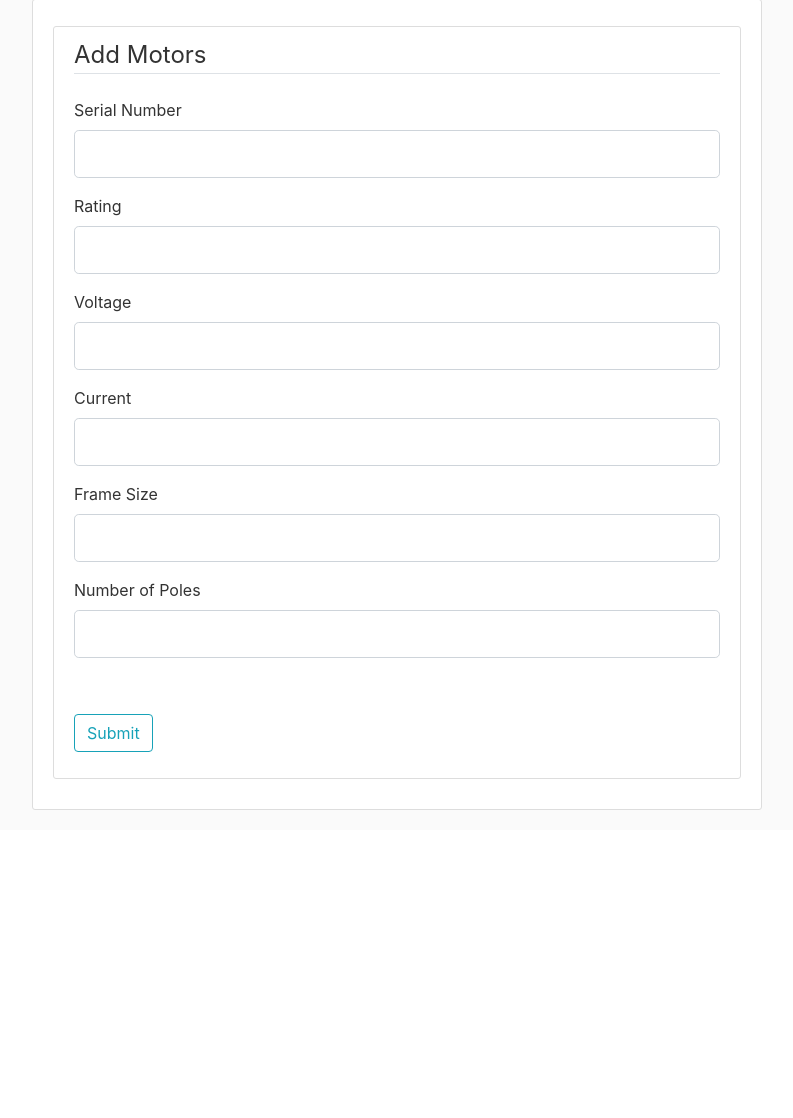
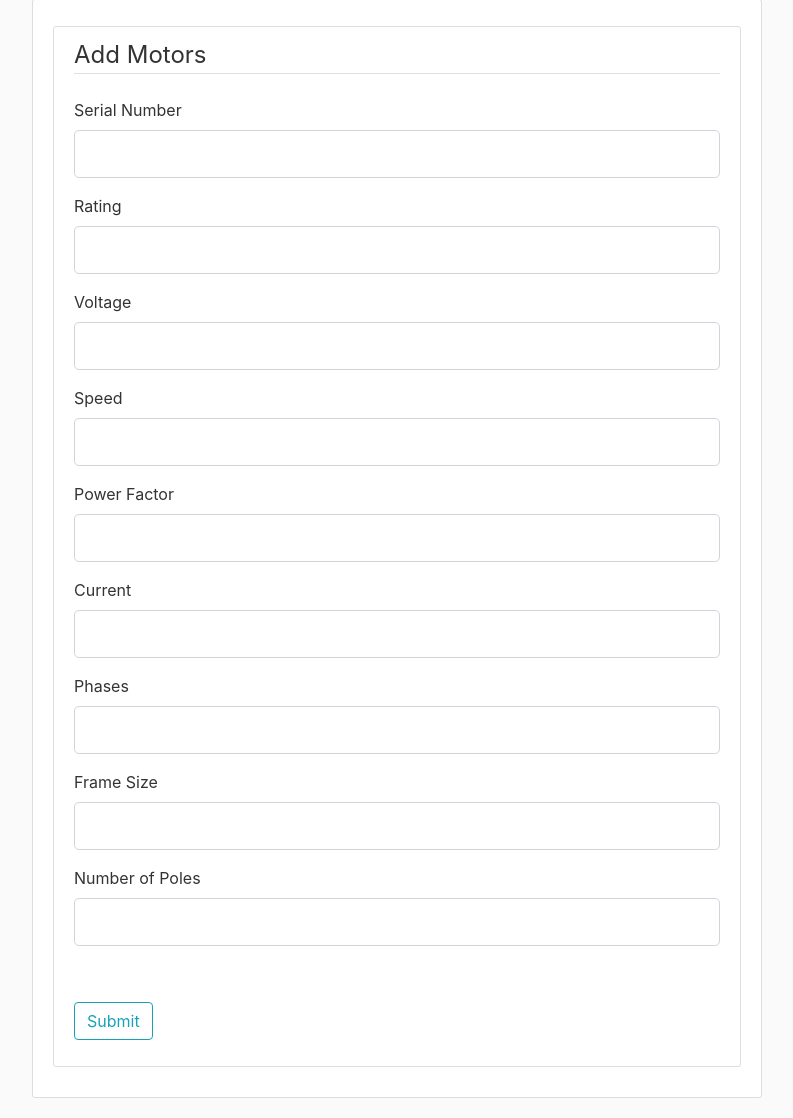
Before and after one commit to daniel-stephens/fault_logger, a Flask app: page /motors in a window 1280 px wide. Shown: the part 105-1223 px from the top of the page, without its empty margins (53-846 px from the left). Before the commit the page ends 915 px from the top, so only its background shows below. Run offline with Flask 2, Linux system fonts and the light colour scheme; some libraries are stand-ins or nearby versions.

Commit message:
building dashboard

```diff
--- a/fault_logger_app/app/forms.py
+++ b/fault_logger_app/app/forms.py
@@ -1,7 +1,7 @@
 from flask_wtf import FlaskForm
 from wtforms_sqlalchemy.fields import QuerySelectField
 from flask_login import current_user
-from wtforms import StringField, PasswordField, SubmitField, BooleanField, IntegerField
+from wtforms import StringField, PasswordField, SubmitField, BooleanField, IntegerField, FloatField
 from  wtforms.validators import DataRequired, Length, Email, EqualTo, ValidationError
 from app.models import User, Position, Location, Motors, Starter, Faults, Function
 
@@ -59,16 +59,12 @@ class LoginForm(FlaskForm):
 
 
 class UpdateAccountForm(FlaskForm):
-    first_name = StringField('First Name',
-                           validators=[DataRequired(), Length(min=2, max=20)])
-    last_name = StringField('Last Name',
-                           validators=[DataRequired(), Length(min=2, max=20)])
-    position = StringField('Position',
-                        validators=[DataRequired(), Email()])
-
-    email = StringField('Email',
-                        validators=[DataRequired(), Email()])
-
+    first_name = StringField('First Name', validators=[DataRequired(),
+                Length(min=2, max=20)])
+    last_name = StringField('Last Name', validators=[DataRequired(),
+                Length(min=2, max=20)])
+    position = position = QuerySelectField(query_factory = position_query, allow_blank=True, get_label='position')
+    email = StringField('Email', validators=[DataRequired(), Email()])
     submit = SubmitField('Update')
 
     def validate_email(self, email):
@@ -80,9 +76,12 @@ class UpdateAccountForm(FlaskForm):
 
 class MotorForm(FlaskForm):
     serial_number = StringField('Serial Number', validators=[DataRequired()])
-    rating = IntegerField('Rating', validators=[DataRequired()])
+    rating = FloatField('Rating', validators=[DataRequired()])
     voltage = IntegerField('Voltage', validators=[DataRequired()])
-    current = IntegerField('Current', validators=[DataRequired()])
+    speed = IntegerField('Speed', validators=[DataRequired()])
+    pf = FloatField('Power Factor', validators=[DataRequired()])
+    amp = FloatField('Current', validators=[DataRequired()])
+    phase = IntegerField('Phases', validators=[DataRequired()])
     frame_size = StringField('Frame Size', validators=[DataRequired()])
     number_of_poles = IntegerField('Number of Poles', validators=[DataRequired()])
     submit = SubmitField('Submit')
--- a/fault_logger_app/app/routes.py
+++ b/fault_logger_app/app/routes.py
@@ -82,12 +82,24 @@ def account():
 def motor_log():
     form = MotorForm()
     if form.validate_on_submit():
-        motor = Motors(serial_number=form.serial_number.data, rating=form.rating.data, voltage=form.voltage.data, current=form.current.data,
-                       frame_size=form.frame_size.data, number_of_poles=form.number_of_poles.data)
-        db.session.add(motor)
-        db.session.commit()
-        flash(f'Motor has been created in the database', 'Success')
-        return redirect(url_for('home'))
+        try:
+            motor = Motors(serial_number=form.serial_number.data,
+                            rating=form.rating.data,
+                            voltage=form.voltage.data,
+                            speed=form.speed.data,
+                            pf=form.pf.data,
+                            amp=form.amp.data,
+                            phase=form.phase.data,
+                            frame_size=form.frame_size.data,
+                            number_of_poles=form.number_of_poles.data)
+            db.session.add(motor)
+            db.session.commit()
+            flash(f'Motor has been created in the database', 'Success')
+            return redirect(url_for('motor_log'))
+
+        except:
+            flash(f'There was an Error. Please Try Again', 'Warning')
+            return redirect(url_for('motor_log'))
 
     return render_template('motors.html', title='Motors',
                            form=form)
@@ -97,16 +109,18 @@ def motor_log():
 def functions_log():
     form = FunctionForm()
     if form.validate_on_submit():
-
-        motors = form.motor.data
-        motor = Motors.query.filter_by(serial_number=motors).first()
-
-        function = Function(number=form.number.data, name=form.name.data, rating=form.rating.data,
-                            motor=motor, location=form.location.data, starter=form.starter.data)
-        db.session.add(function)
-        db.session.commit()
-        flash(f'Motor usage has been created in the database', 'Success')
-        return redirect(url_for('home'))
+        try:
+            motors = form.motor.data
+            motor = Motors.query.filter_by(serial_number=motors).first()
+            function = Function(number=form.number.data, name=form.name.data, rating=form.rating.data,
+                                motor=motor, location=form.location.data, starter=form.starter.data)
+            db.session.add(function)
+            db.session.commit()
+            flash(f'Motor usage has been created in the database', 'Success')
+            return redirect(url_for('functions_log'))
+        except :
+            flash(f'There was an Error, Please try again', 'Warning')
+            return redirect(url_for('functions_log'))
 
     return render_template('functions.html', title='Function', form=form)
 
@@ -117,17 +131,20 @@ def faults_log():
     form = FaultForm()
 
     if form.validate_on_submit():
-        current_user.first_name = form.usage.data
-        reporter = User.query.filter_by(email=form.reporter.data).first()
-        funct = form.usage.data
-        usage = Function.query.filter_by(number=funct).first()
+        try:
+            # current_user.first_name = form.usage.data
+            reporter = User.query.filter_by(email=form.reporter.data).first()
+            usage = Function.query.filter_by(number=form.usage.data).first()
 
-        fault = Fault_log(fault=form.faults.data, reporter=reporter,
-                          usage=usage)
-        db.session.add(fault)
-        db.session.commit()
-        flash(f'Motor fault has been created in the database', 'Success')
-        return redirect(url_for('home'))
+            fault = Fault_log(fault=form.faults.data, reporter=reporter,
+                            usage=usage)
+            db.session.add(fault)
+            db.session.commit()
+            flash(f'Motor fault has been created in the database', 'Success')
+            return redirect(url_for('faults_log'))
+        except :
+            flash(f'There was an error. Please try again', 'Warning')
+            return redirect(url_for('faults_log'))
 
     return render_template('faults.html', title='Fault', form=form)
 
--- a/fault_logger_app/app/templates/faults.html
+++ b/fault_logger_app/app/templates/faults.html
@@ -4,7 +4,6 @@
     <div class="media">
       <div class="media-body">
         <h2 class="ml-2">{{ current_user.first_name }} {{ current_user.last_name }}</h2>
-        <p class="ml-2">{{ current_user.email }}</p>
       </div>
     </div>
      <div class = 'panel'>
--- a/fault_logger_app/app/templates/motors.html
+++ b/fault_logger_app/app/templates/motors.html
@@ -53,19 +53,58 @@
                             {{ form.voltage(class="form-control form-control-lg") }}
                         {% endif %}
                 </div>
+                <div class="form-group">
+                    {{ form.speed.label(class="form-control-label") }}
+                    {% if form.speed.errors %}
+                        {{ form.speed(class="form-control form-control-lg is-invalid") }}
+                        <div class="invalid-feedback">
+                            {% for error in form.speed.errors %}
+                                <span>{{ error }}</span>
+                            {% endfor %}
+                        </div>
+                    {% else %}
+                        {{ form.speed(class="form-control form-control-lg") }}
+                    {% endif %}
+                </div>
+                <div class="form-group">
+                    {{ form.pf.label(class="form-control-label") }}
+                    {% if form.pf.errors %}
+                        {{ form.pf(class="form-control form-control-lg is-invalid") }}
+                        <div class="invalid-feedback">
+                            {% for error in form.pf.errors %}
+                                <span>{{ error }}</span>
+                            {% endfor %}
+                        </div>
+                    {% else %}
+                        {{ form.pf(class="form-control form-control-lg") }}
+                    {% endif %}
+                </div>
                   <div class="form-group">
-                      {{ form.current.label(class="form-control-label") }}
-                      {% if form.current.errors %}
-                          {{ form.current(class="form-control form-control-lg is-invalid") }}
+                      {{ form.amp.label(class="form-control-label") }}
+                      {% if form.amp.errors %}
+                          {{ form.amp(class="form-control form-control-lg is-invalid") }}
                           <div class="invalid-feedback">
-                              {% for error in form.current.errors %}
+                              {% for error in form.amp.errors %}
                                   <span>{{ error }}</span>
                               {% endfor %}
                           </div>
                       {% else %}
-                          {{ form.current(class="form-control form-control-lg") }}
+                          {{ form.amp(class="form-control form-control-lg") }}
                       {% endif %}
                   </div>
+                  <div class="form-group">
+                    {{ form.phase.label(class="form-control-label") }}
+                    {% if form.phase.errors %}
+                        {{ form.phase(class="form-control form-control-lg is-invalid") }}
+                        <div class="invalid-feedback">
+                            {% for error in form.phase.errors %}
+                                <span>{{ error }}</span>
+                            {% endfor %}
+                        </div>
+                    {% else %}
+                        {{ form.phase(class="form-control form-control-lg") }}
+                    {% endif %}
+                </div>
                   <div class="form-group">
                       {{ form.frame_size.label(class="form-control-label") }}
                       {% if form.frame_size.errors %}
```
Also changed, not shown: fault_logger_app/app/models.py (+4 -4 lines), fault_logger_app/app/motors.db, 3 other files.
